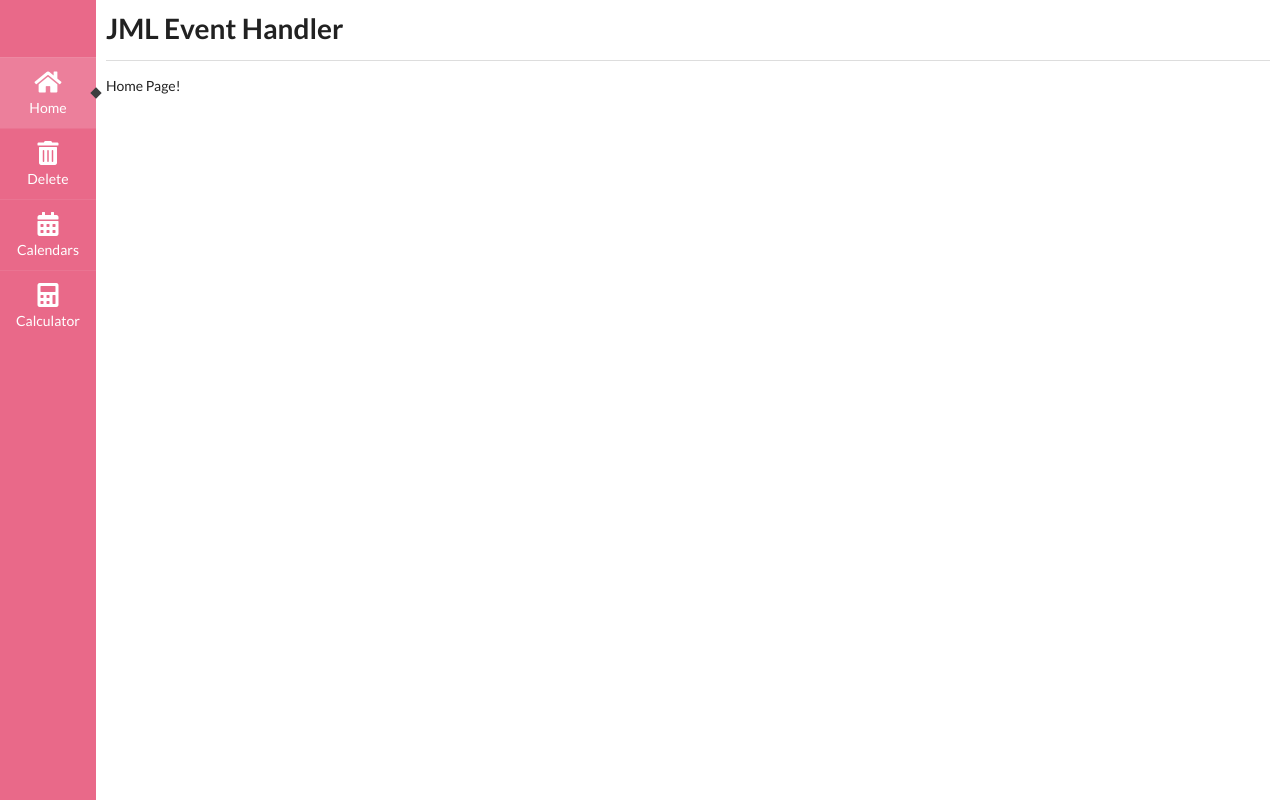
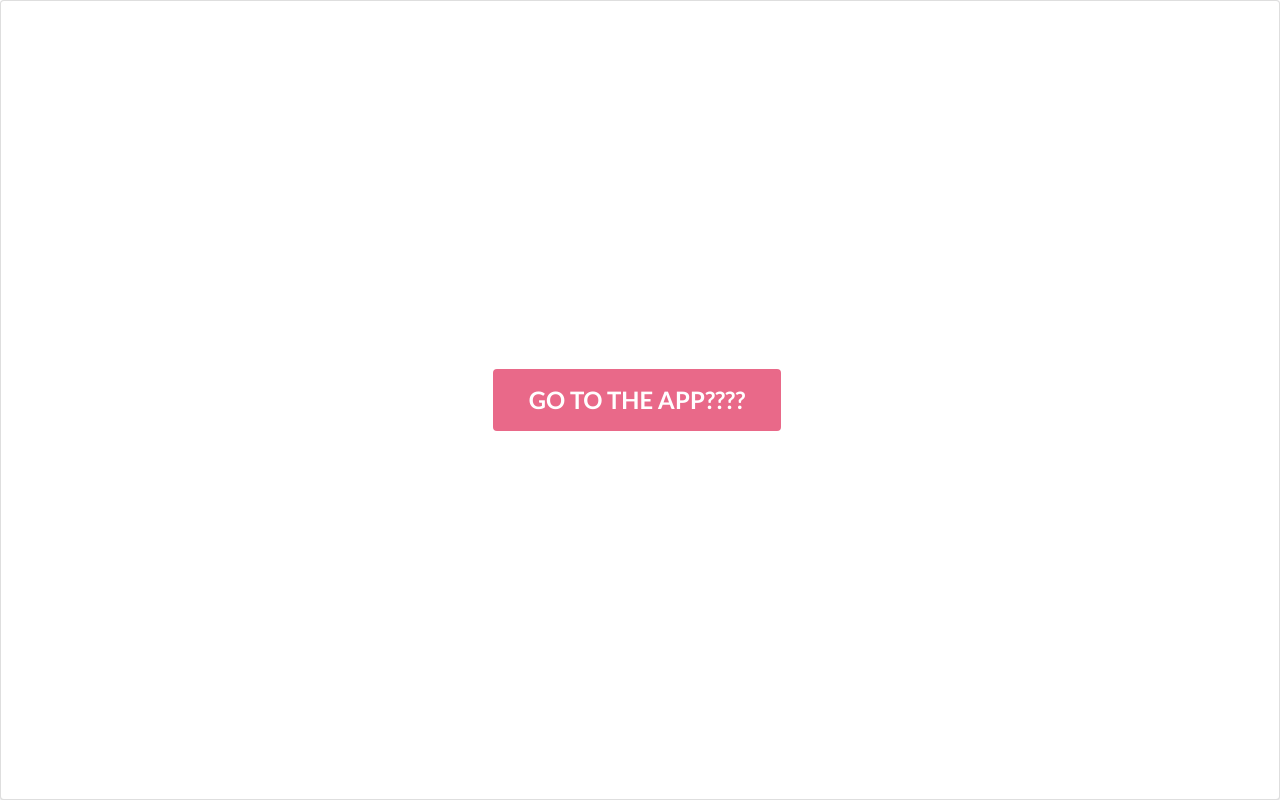
Before and after one commit to Anthonyjrchen/JML-Event-Handler, a FastAPI app: page / in a window 1280 px wide. Run offline with FastAPI, Linux system fonts and the light colour scheme; some libraries are stand-ins or nearby versions.

Commit message:
Added profile info to vertical menu

```diff
--- a/main.py
+++ b/main.py
@@ -1,11 +1,19 @@
 from fastapi import FastAPI, Request
 from fastapi.templating import Jinja2Templates
+from fastapi.staticfiles import StaticFiles
 
 app = FastAPI()
-
+app.mount("/static", StaticFiles(directory=r"C:\Users\antho\Desktop\JML Event Handler\static"), name="static")
 templates = Jinja2Templates(directory="templates")
 
+
 @app.get("/")
+def landing_page(request: Request):
+    return templates.TemplateResponse("landing_page.html", {
+        "request": request,
+    })
+
+@app.get("/home")
 def home(request: Request):
     return templates.TemplateResponse("home.html", {
         "request": request,
@@ -13,21 +21,21 @@ def home(request: Request):
     })
 
 @app.get("/remove")
-def home(request: Request):
+def remove(request: Request):
     return templates.TemplateResponse("remove.html", {
         "request": request,
         "page_location":"remove"
     })
 
 @app.get("/calendars")
-def home(request: Request):
+def calendars(request: Request):
     return templates.TemplateResponse("calendars.html", {
         "request": request,
         "page_location":"calendars"
     })
 
 @app.get("/calculator")
-def home(request: Request):
+def calculators(request: Request):
     return templates.TemplateResponse("calculator.html", {
         "request": request,
         "page_location":"calculator"
--- /dev/null
+++ b/templates/landing_page.html
@@ -0,0 +1,29 @@
+<!DOCTYPE html>
+<html>
+    <head>
+        <script src="https://code.jquery.com/jquery-3.1.1.min.js" integrity="sha256-hVVnYaiADRTO2PzUGmuLJr8BLUSjGIZsDYGmIJLv2b8=" crossorigin="anonymous"></script>
+        <script src="https://cdn.jsdelivr.net/npm/semantic-ui@2.5.0/dist/semantic.min.js"></script>
+        <link rel="stylesheet" href="https://cdnjs.cloudflare.com/ajax/libs/semantic-ui/2.4.1/semantic.min.css" type="text/css"/>
+        <style type="text/css">
+            body {
+              background-color: #ffffff;
+              /* could add font here too */
+            }
+            .ui.menu {
+                border-radius: 0px !important;
+            }
+          </style>
+    </head>
+    <body>
+        <div class="ui centered segment" style="display:flex;width:100%;height:100%; align-items: center;justify-content: center;">
+            <button class="massive ui button" id="bigButton" style="background-color: #e96989; color: #ffffff;">
+                GO TO THE APP????
+            </button>
+        </div>
+    </body>
+    <script>
+         $('#bigButton').on('click', function() {
+            window.location.href="/home"
+        })
+    </script>
+</html>
--- a/templates/layout.html
+++ b/templates/layout.html
@@ -1,49 +1,64 @@
 <!DOCTYPE html>
 <html>
     <head>
-        <script src="https://code.jquery.com/jquery-3.1.1.min.js" integrity="sha256-hVVnYaiADRTO2PzUGmuLJr8BLUSjGIZsDYGmIJLv2b8=" crossorigin="anonymous"></script>
-        <script src="https://cdn.jsdelivr.net/npm/semantic-ui@2.5.0/dist/semantic.min.js"></script>
-        <link rel="stylesheet" href="https://cdnjs.cloudflare.com/ajax/libs/semantic-ui/2.4.1/semantic.min.css" type="text/css"/>
+        <script src="https://cdn.jsdelivr.net/npm/jquery@3.7.1/dist/jquery.min.js"></script>
+        <link rel="stylesheet" type="text/css" href="https://cdn.jsdelivr.net/npm/fomantic-ui@2.9.3/dist/semantic.min.css">
+        <script src="https://cdn.jsdelivr.net/npm/fomantic-ui@2.9.3/dist/semantic.min.js"></script>
         <style type="text/css">
             body {
               background-color: #ffffff;
               /* could add font here too */
             }
             .ui.menu {
-                border-radius: 0px !important;
+                border-radius: 0px;
             }
           </style>
+          <!-- #e78ca3 -->
     </head>
     <body style="display: flex; min-height: 100vh; flex-direction: row;">
-        <div class="ui left inverted pointing labeled icon vertical menu" style="background-color: #e96989; width:100px; height:100%;">
-            <div class="item"><i class="large icon"></i></div>
+        <div class="ui left inverted pointing large vertical menu" style="background-color: #e96989; width:350px;height:100%;">
+            <div class="item"><h2>JML Event Handler</h2></div>
+            <div class="borderless item">
+                <div class="ui horizontal card" style=" background-color: #e78ca3;">
+                    <div class="image" style="background-color: #e78ca3; width:90px; height:95px;">
+                    <img src=".\static\female_avatar.png">
+                    </div>
+                    <div class="ui right aligned content">
+                        <div class="header" style="color:#ffffff;">Jana Neria</div>
+                        <div class= "meta" style="color:#e6e2e2;">
+                            <p>Paralegal</p>
+                        </div>
+                    </div>
+                </div>
+            </div>
+            <div class="ui divider" style="border:0.5px solid #ffffff"></div>
             <a class="ui active item" id="home">
-                <i class="big home icon"></i>
+                <i class="home icon"></i>
                 Home
             </a>
             <a class="ui item" id="remove">
-                <i class="big trash alternate icon"></i>
+                <i class="trash alternate icon"></i>
                 Delete
             </a>
             <a class="ui item" id="calendars">
-                <i class="big calendar alternate icon"></i>
+                <i class="calendar alternate icon"></i>
                 Calendars
             </a>
             <a class="ui item" id="calculator">
-                <i class="big calculator icon"></i>
+                <i class="calculator icon"></i>
                 Calculator
             </a>
         </div>
-        <div style="padding:10px; width:100%">
+        <div style="width:100%">
             <div class="ui top footer">
-                <h1>
+                <h1 style="padding-top:10px; padding-left:10px;">
                     JML Event Handler
                 </h1>
-                <div class="ui divider">
+                <div class="ui divider" style="border:0.5px solid #8a8888">
 
                 </div>
             </div>
-            <div>
+            <div style="padding:10px">
                 {% block content %}
                 {% endblock %}
             </div>
@@ -62,11 +77,7 @@
 
         $('.ui.item').on('click', function() {
             button_id = $(this).attr("id")
-            if (button_id=="home") {
-                window.location.href="/"
-            } else {
-                window.location.href="/" + button_id
-            }
+            window.location.href="/" + button_id
         })
     </script>
 </html>
```
Also changed, not shown: static/female_avatar.png (added).
